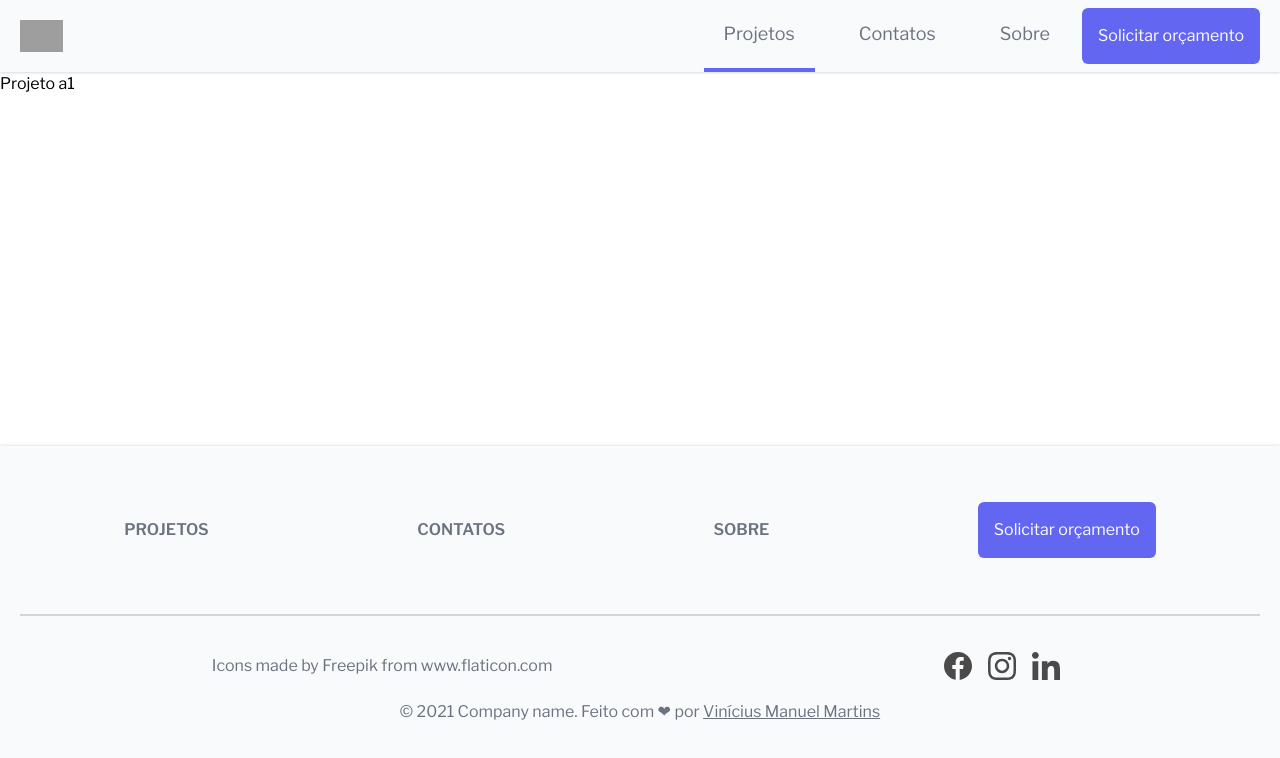
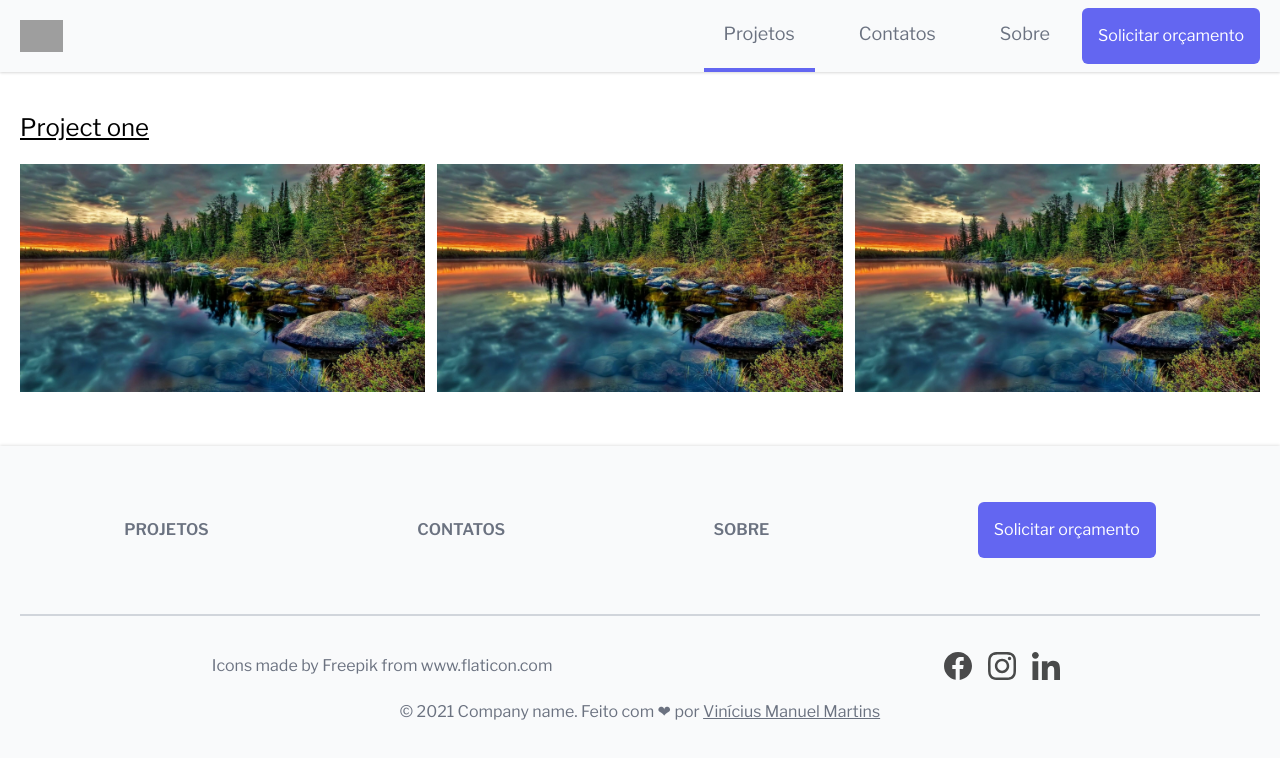
Before and after one commit to Vanfarock/architecture-frontend, a React (Create React App) app: page /projetos/a1 in a window 1280 px wide. Shown: the top 758 px of the page. Built offline with nearby package versions, Linux system fonts and the light colour scheme; grey boxes are pictures that could not be loaded.

Commit message:
Finished project page

```diff
--- a/src/components/common/hoverableImage.jsx
+++ /dev/null
@@ -1,21 +0,0 @@
-import React from 'react';
-import PropTypes from 'prop-types';
-
-const HoverableImage = ({image, description, containerClass, descriptionClass, imageClass, ...other}) => {
-  return (
-    <div className={`relative group ${containerClass || ''}`}>
-      <h1 className={`absolute z-10 text-white underline hidden group-hover:block group-hover: top-1/2 right-1/2 transform translate-x-1/2 -translate-y-1/2 ${descriptionClass || ''}`}>{description}</h1>
-      <img className={`z-0 transition duration-300 filter group-hover:grayscale group-hover:brightness-50 group-hover:blur-xs ${imageClass || ''}`} {...other} src={image} alt={description || "Projeto"}/>
-    </div>
-  );
-};
-
-HoverableImage.propTypes = {
-  image: PropTypes.node.isRequired,
-  description: PropTypes.string,
-  containerClass: PropTypes.string,
-  descriptionClass: PropTypes.string,
-  imageClass: PropTypes.string,
-};
-
-export default HoverableImage;
--- /dev/null
+++ b/src/components/common/image.jsx
@@ -0,0 +1,27 @@
+import React from 'react';
+import PropTypes from 'prop-types';
+
+const Image = ({image, description, containerClass, descriptionClass, imageClass, hover=true, ...other}) => {
+  const formatImageClass = () => {
+    if (hover)
+      return `z-0 transition duration-300 filter group-hover:grayscale group-hover:brightness-50 group-hover:blur-xs ${imageClass || ''}`;
+    return `z-0 pointer transition duration-300 transform lg:group-hover:scale-103 ${imageClass || ''}`;
+  }
+
+  return (
+    <div className={`relative group ${containerClass || ''}`}>
+      {hover && <h1 className={`absolute z-10 text-white underline hidden group-hover:block group-hover: top-1/2 right-1/2 transform translate-x-1/2 -translate-y-1/2 ${descriptionClass || ''}`}>{description}</h1>}
+      <img className={formatImageClass()} {...other} src={image} alt={description || "Projeto"}/>
+    </div>
+  );
+};
+
+Image.propTypes = {
+  image: PropTypes.node.isRequired,
+  description: PropTypes.string,
+  containerClass: PropTypes.string,
+  descriptionClass: PropTypes.string,
+  imageClass: PropTypes.string,
+};
+
+export default Image;
--- a/src/components/home.jsx
+++ b/src/components/home.jsx
@@ -2,7 +2,7 @@ import React from 'react';
 import Location from './location';
 import Carousel from './common/carousel';
 import Section from './common/section';
-import HoverableImage from './common/hoverableImage';
+import Image from './common/image';
 import Card from './common/card';
 
 import { getSlides } from './../service/homeSlidesService';
@@ -39,7 +39,7 @@ const Home = () => {
       {
         content: index => (
           <Link key={project._id} to={`/projetos/${project._id}`}>
-            <HoverableImage
+            <Image
                 image={project.mainImage}
                 description={project.description}
                 containerClass={index === 0 ? '' : 'ml-1'} />
--- a/src/components/navbar.jsx
+++ b/src/components/navbar.jsx
@@ -20,7 +20,7 @@ const Navbar = () => {
     ]
 
     return (
-        <nav className="bg-gray-50 shadow flex justify-center">
+        <nav className="bg-gray-50 shadow flex justify-center mb-10">
             <div className={`flex flex-col mb-3 sm:mb-0 sm:flex-row w-screen justify-between items-center px-5 ${commonStyles.responsiveWidth}`}>
                 <div className="flex-1 mt-5 sm:mt-0">
                     <Link to="/">
--- a/src/components/project.jsx
+++ b/src/components/project.jsx
@@ -1,9 +1,20 @@
 import React from 'react';
+import { getProject } from './../service/projectsService';
+import SectionHeader from './common/sectionHeader';
+import Image from './common/image';
+import commonStyles from './util/commonStyles';
 
 const Project = ({ match }) => {
+  const project = getProject(match.params.id);
+
   return (
-    <div>
-      <h1>Projeto {match.params.id}</h1>
+    <div className={`${commonStyles.responsiveWidth} ${commonStyles.responsiveMargin}`}>
+      <SectionHeader className="mb-5">{project.description}</SectionHeader>
+      <div className="grid grid-cols-1 sm:grid-cols-2 md:grid-cols-3 gap-3">
+        {project.images.map((image, index) => (
+          <Image key={index} hover={false} image={image} />
+        ))}
+      </div>
     </div>
   );
 };
--- a/src/components/projects.jsx
+++ b/src/components/projects.jsx
@@ -1,20 +1,20 @@
 import React from 'react';
+import { Link } from 'react-router-dom';
+import { getProjects } from './../service/projectsService';
 import commonStyles from './util/commonStyles';
-import HoverableImage from './common/hoverableImage';
-import { getProjects } from './../service/projectsService';
-import { Link } from 'react-router-dom';
+import Image from './common/image';
 import SectionHeader from './common/sectionHeader';
 
 const Projects = () => {
   const projects = getProjects();
 
   return (
-    <div className={`${commonStyles.responsiveWidth} ${commonStyles.responsiveMargin} mt-10`}>
+    <div className={`${commonStyles.responsiveWidth} ${commonStyles.responsiveMargin}`}>
       <SectionHeader className="mb-5">Projetos</SectionHeader>
       <div className="grid grid-cols-1 sm:grid-cols-2 md:grid-cols-3 gap-3">
         {projects.map(project => (
           <Link key={project._id} to={`/projetos/${project._id}`}>
-            <HoverableImage image={project.mainImage}
+            <Image image={project.mainImage}
                             description={project.description}
                             descriptionClass="text-xl" />
           </Link>
--- a/src/service/projectsService.js
+++ b/src/service/projectsService.js
@@ -4,13 +4,13 @@ import Landscape from "../assets/images/landscape.jpg";
 const projects = [
   {
     _id: "a1",
-    images: [Landscape],
+    images: [Landscape, Landscape, Landscape],
     mainImage: Landscape,
-    description: "Project made with love",
+    description: "Project one",
   },
   {
     _id: "b2",
-    images: [MockedImage],
+    images: [MockedImage, Landscape],
     mainImage: MockedImage,
     description: "Project made with love",
   },
@@ -53,3 +53,7 @@ export function getMainProjects() {
 export function getProjects() {
   return projects;
 }
+
+export function getProject(id) {
+  return projects.find((p) => p._id === id);
+}
--- a/tailwind.config.js
+++ b/tailwind.config.js
@@ -7,6 +7,9 @@ module.exports = {
         top: "0 -1px 3px 0 rgba(0, 0, 0, 0.1), 0 1px 2px 0 rgba(0, 0, 0, 0.06)",
       },
     },
+    scale: {
+      103: "1.03",
+    },
   },
   variants: {
     extend: {
@@ -14,6 +17,7 @@ module.exports = {
       brightness: ["group-hover"],
       blur: ["group-hover"],
       grayscale: ["group-hover"],
+      scale: ["group-hover"],
     },
   },
   plugins: [],
```
